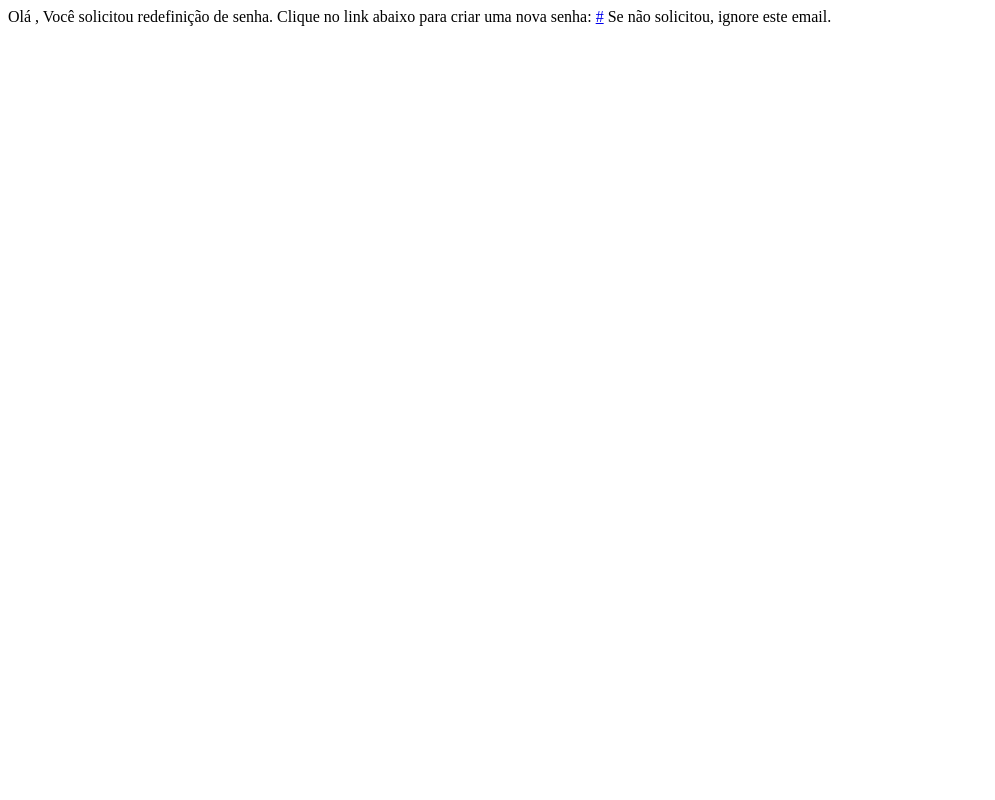
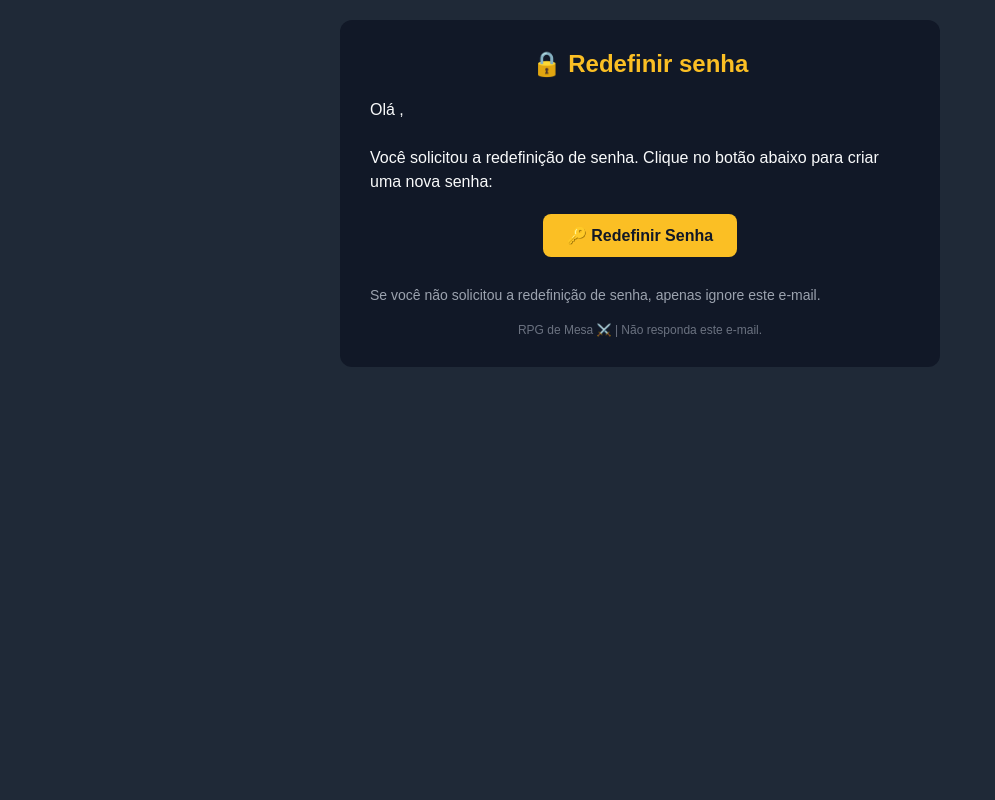
Before and after one commit to BrunoReis136/corujal_rpg, a Flask app: template templates/password_reset_email.html in a window 1280 px wide. Shown: the whole page, without its empty margins (0-995 px from the left). Run offline with Flask 3, Linux system fonts and the light colour scheme; the template is opened without the code that fills it: most values are stand-ins (such as "Sample title", 1, 10 or a date in 2020).

Commit message:
Update password_reset_email.html

```diff
--- a/templates/password_reset_email.html
+++ b/templates/password_reset_email.html
@@ -1,9 +1,46 @@
-Olá {{ user.username }},
-
-Você solicitou redefinição de senha.
-
-Clique no link abaixo para criar uma nova senha:
-
-<a href="{{ reset_url }}">{{ reset_url }}</a>
-
-Se não solicitou, ignore este email.
+<!DOCTYPE html>
+<html lang="pt-br">
+<head>
+  <meta charset="UTF-8">
+  <title>Redefinição de senha</title>
+</head>
+<body style="background-color:#1f2937; font-family:Arial, sans-serif; color:#f9fafb; margin:0; padding:0;">
+  <table width="100%" cellpadding="0" cellspacing="0" style="padding:20px 0;">
+    <tr>
+      <td align="center">
+        <table width="600" cellpadding="0" cellspacing="0" style="background-color:#111827; border-radius:12px; padding:30px;">
+          <tr>
+            <td align="center" style="padding-bottom:20px;">
+              <h1 style="color:#fbbf24; font-size:24px; margin:0;">🔒 Redefinir senha</h1>
+            </td>
+          </tr>
+          <tr>
+            <td style="padding-bottom:20px; font-size:16px; line-height:1.5;">
+              Olá <strong>{{ user.username }}</strong>,<br><br>
+              Você solicitou a redefinição de senha. Clique no botão abaixo para criar uma nova senha:
+            </td>
+          </tr>
+          <tr>
+            <td align="center" style="padding-bottom:30px;">
+              <a href="{{ reset_url }}"
+                 style="background-color:#fbbf24; color:#111827; text-decoration:none; font-weight:bold; padding:12px 24px; border-radius:8px; display:inline-block; font-size:16px;">
+                🔑 Redefinir Senha
+              </a>
+            </td>
+          </tr>
+          <tr>
+            <td style="font-size:14px; color:#9ca3af;">
+              Se você não solicitou a redefinição de senha, apenas ignore este e-mail.
+            </td>
+          </tr>
+          <tr>
+            <td align="center" style="padding-top:20px; font-size:12px; color:#6b7280;">
+              RPG de Mesa ⚔️ | Não responda este e-mail.
+            </td>
+          </tr>
+        </table>
+      </td>
+    </tr>
+  </table>
+</body>
+</html>
```
